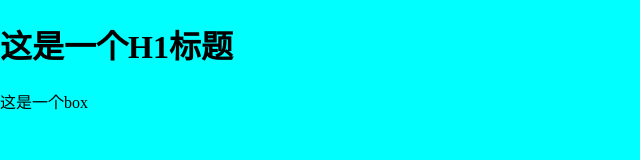
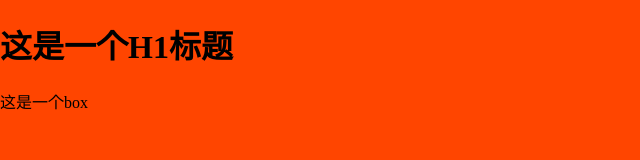
Before and after one commit to Leon4900/testLYC, a plain HTML site: page index.html in a window 1280 px wide. Shown: the whole page, without its empty margins (0-640 px from the left). Drawn offline with Linux system fonts and the light colour scheme.

Commit message:
修改了index.css

```diff
--- a/index.css
+++ b/index.css
@@ -2,5 +2,5 @@ html,
 body {
   margin: 0;
   padding: 0;
-  background-color: cyan;
+  background-color: orangered;
 }
```
